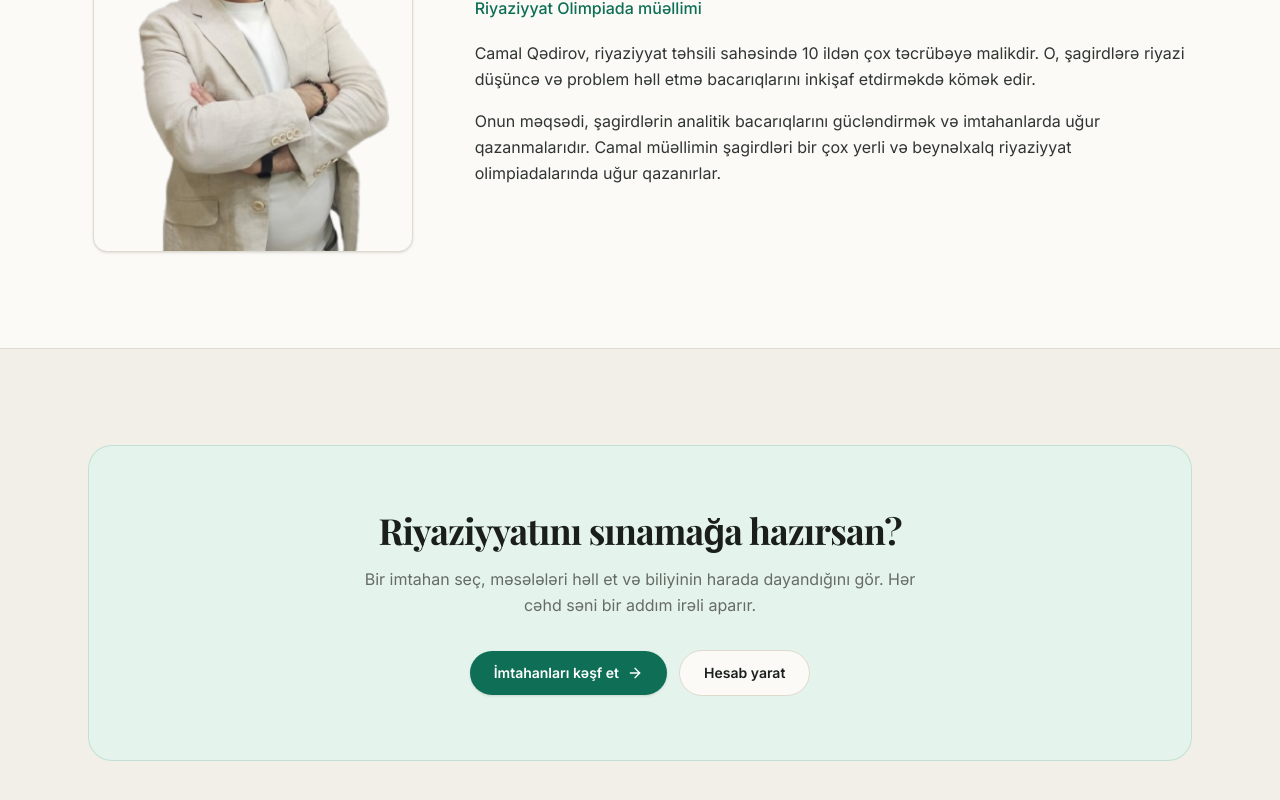
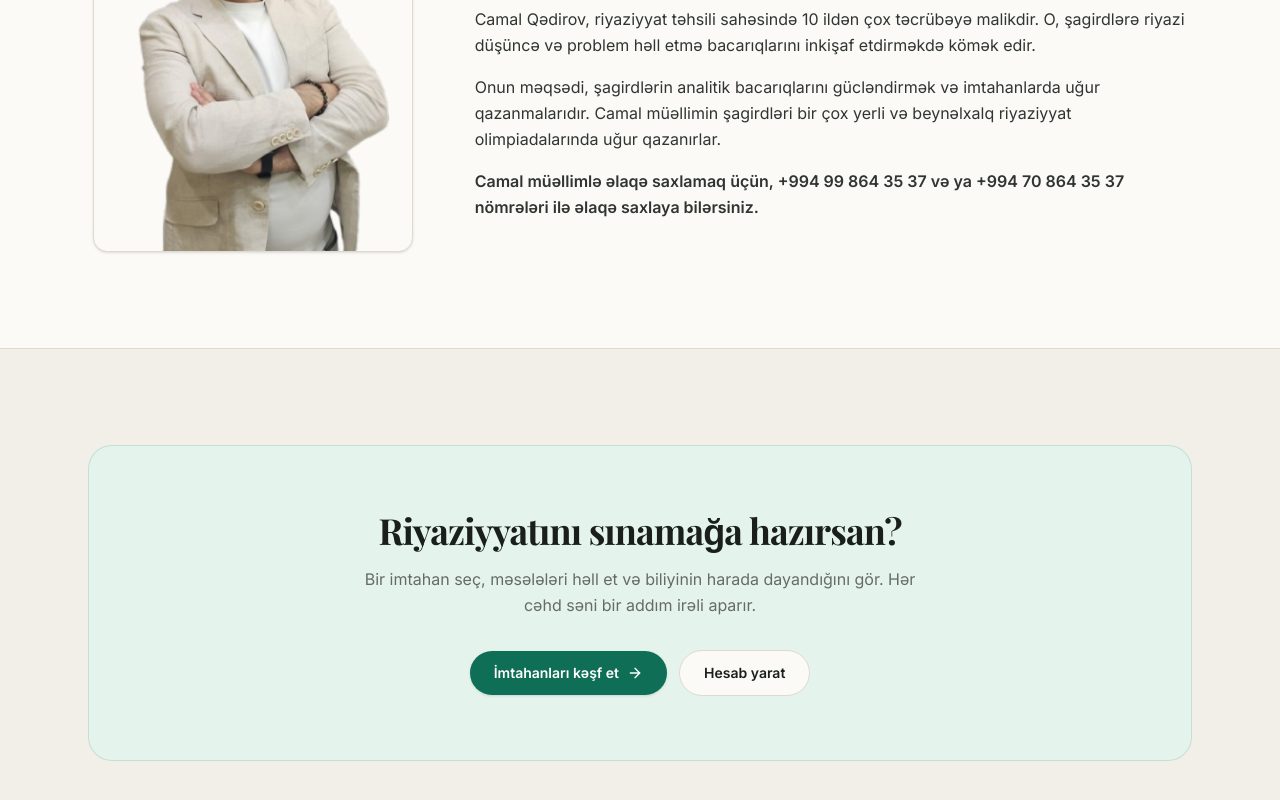
Before and after one commit to ibrahimktech/mathematics-website, a Next.js app: page / in a window 1280 px wide. Shown: the part 2424-3224 px from the top of the page. Built offline with nearby package versions, Linux system fonts and the light colour scheme; no server answers; the database is empty.

Commit message:
added teacher's number to TeacherSection.tsx in semibold font

```diff
--- a/components/platform/TeacherSection.tsx
+++ b/components/platform/TeacherSection.tsx
@@ -24,6 +24,7 @@ export function TeacherSection() {
               {TEACHER.bio.map((paragraph, i) => (
                 <p key={i}>{paragraph}</p>
               ))}
+              <p className="font-semibold">Camal müəllimlə əlaqə saxlamaq üçün, +994 99 864 35 37 və ya +994 70 864 35 37 nömrələri ilə əlaqə saxlaya bilərsiniz.</p>
             </div>
           </div>
         </div>
```
